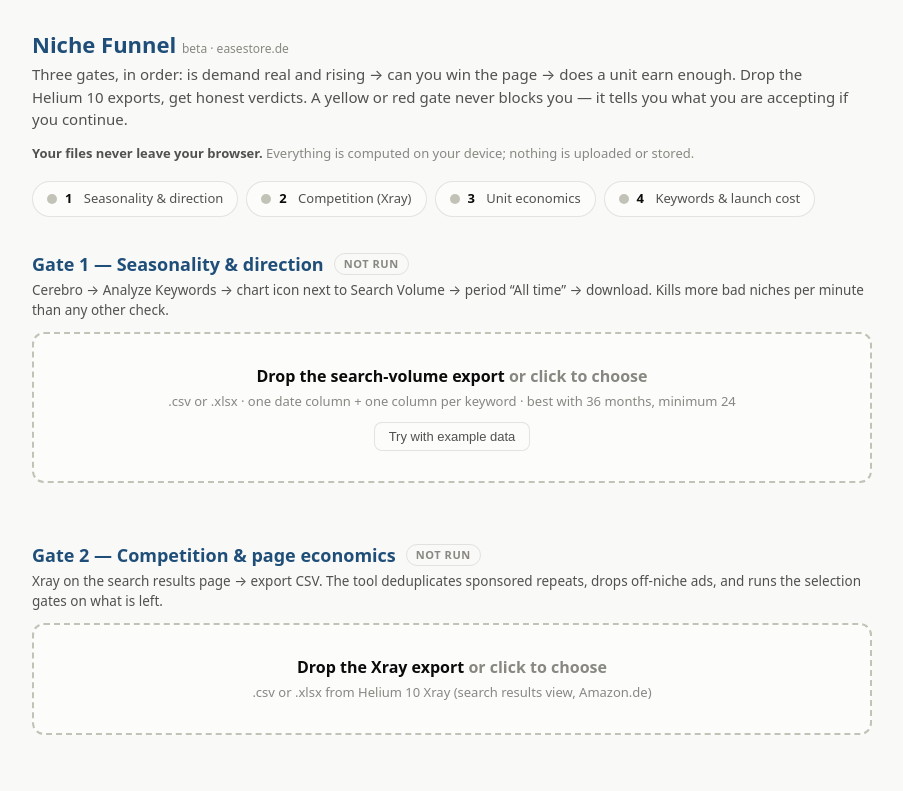
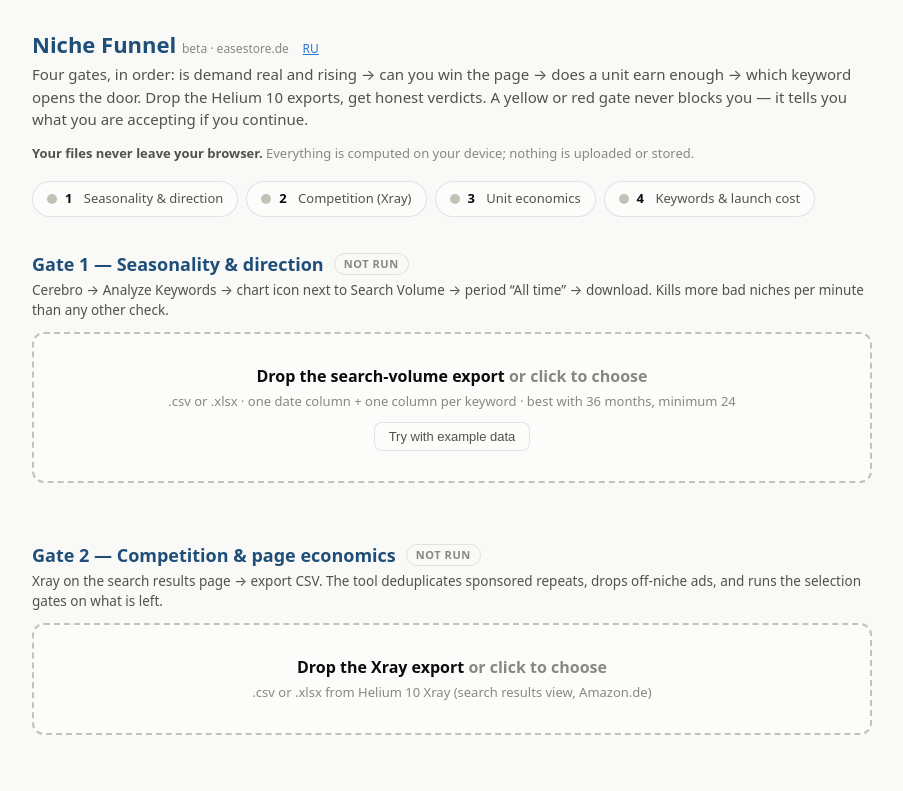
Before and after one commit to vanvardanian-cyber/analyst, a plain HTML site: page tools/seasonality/index.html in a window 1280 px wide. Shown: the top 791 px of the page, without its empty margins (188-1091 px from the left). Drawn offline with Linux system fonts and the light colour scheme.

Commit message:
Add files via upload

```diff
--- a/tools/seasonality/index.html
+++ b/tools/seasonality/index.html
@@ -107,8 +107,8 @@
 <body class="viz-root">
 <div class="wrap">
   <header>
-    <h1>Niche Funnel <span style="font-size:12px;color:var(--ink-muted);font-weight:400">beta · easestore.de</span></h1>
-    <p class="tag">Three gates, in order: is demand real and rising → can you win the page → does a unit earn enough. Drop the Helium&nbsp;10 exports, get honest verdicts. A yellow or red gate never blocks you — it tells you what you are accepting if you continue.</p>
+    <h1>Niche Funnel <span style="font-size:12px;color:var(--ink-muted);font-weight:400">beta · easestore.de</span> <a href="ru/" style="font-size:12px;font-weight:400;color:var(--series-1);margin-left:8px">RU</a></h1>
+    <p class="tag">Four gates, in order: is demand real and rising → can you win the page → does a unit earn enough → which keyword opens the door. Drop the Helium&nbsp;10 exports, get honest verdicts. A yellow or red gate never blocks you — it tells you what you are accepting if you continue.</p>
     <p class="privacy"><b>Your files never leave your browser.</b> Everything is computed on your device; nothing is uploaded or stored.</p>
   </header>
 
```
